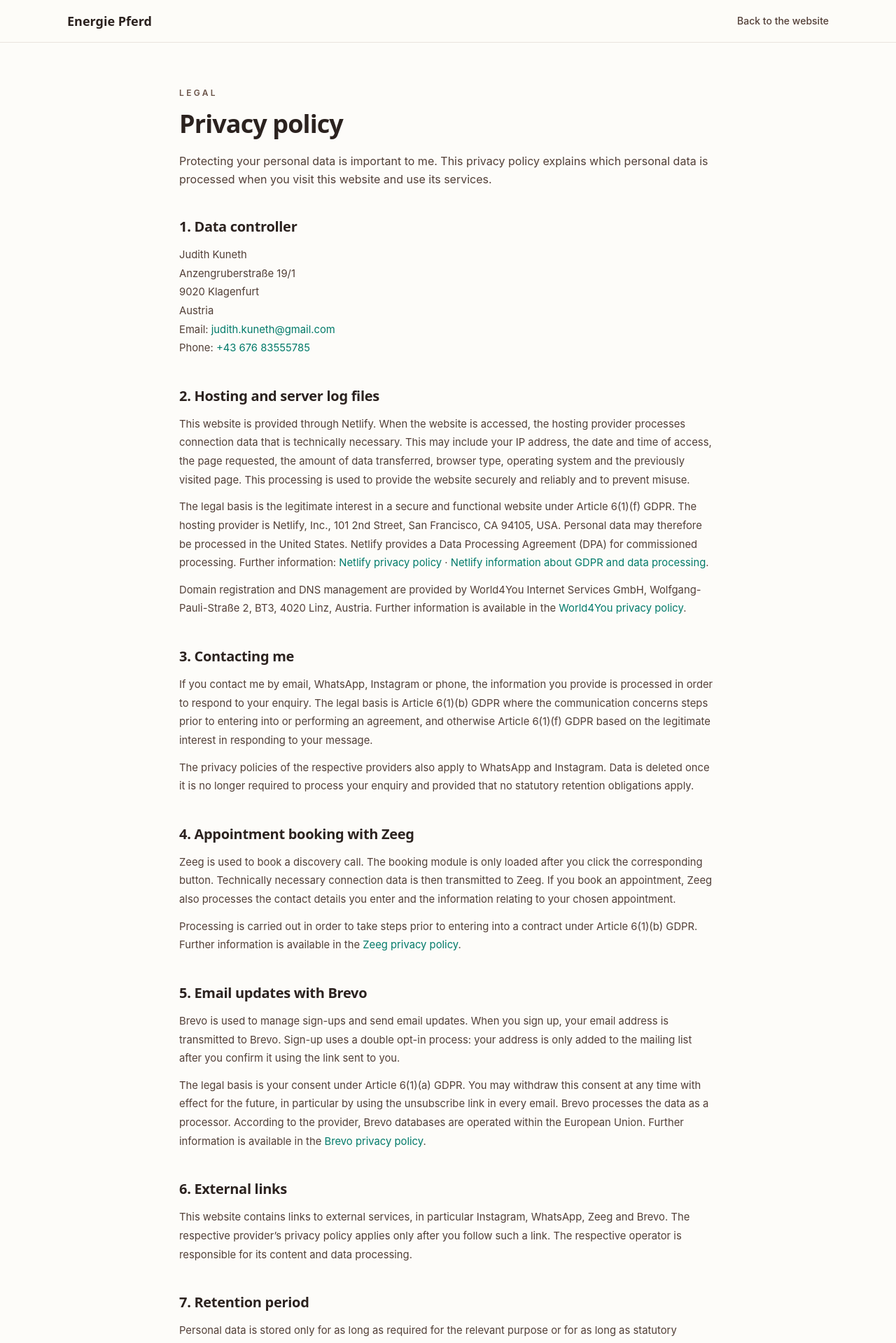
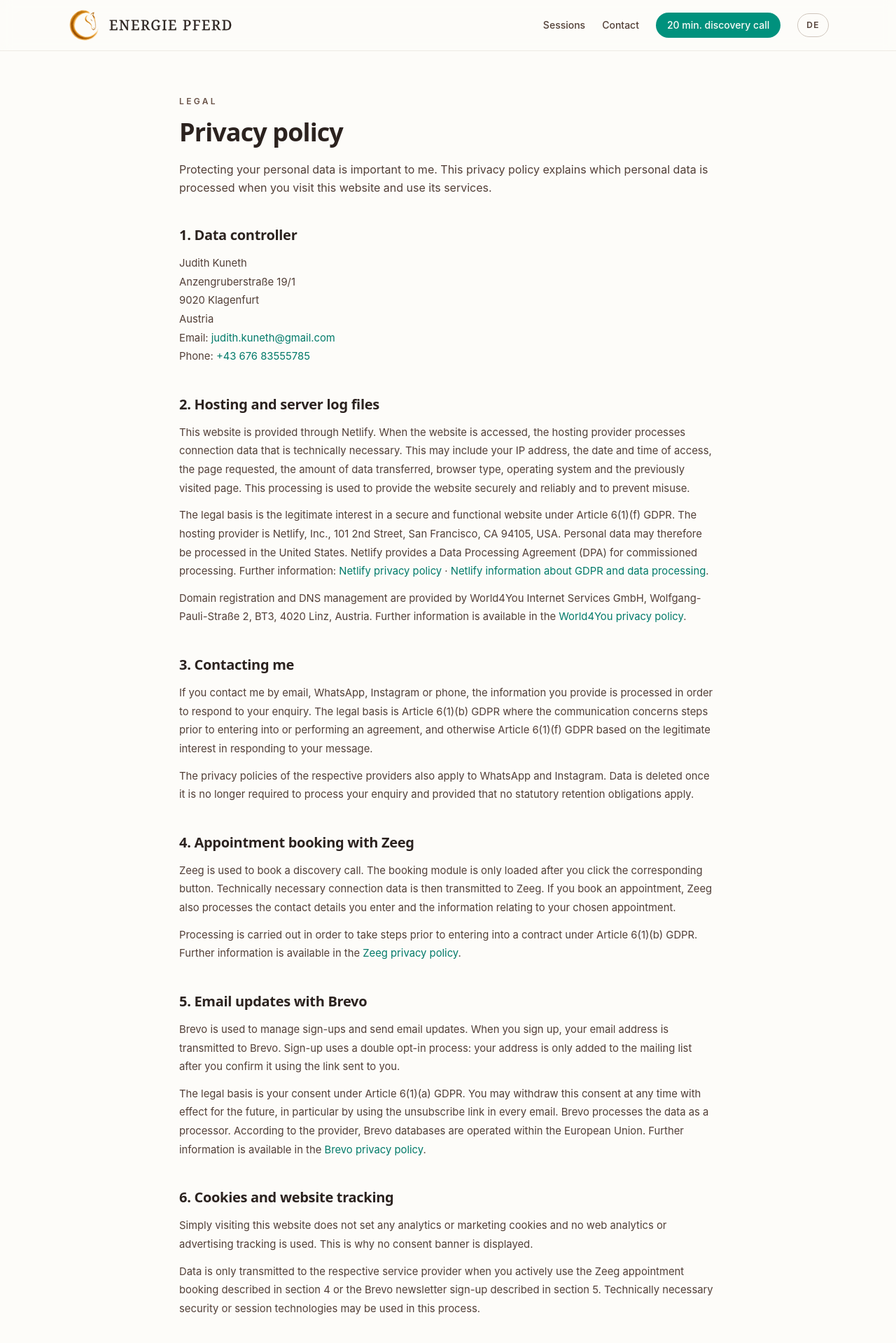
Before and after one commit to judithkuneth/energie-pferd, a Vue app: page /en/privacy in a window 1280 px wide. Shown: the top 1919 px of the page at 70% size. Built offline with nearby package versions, Linux system fonts and the light colour scheme; a web font is replaced by a local one.

Commit message:
Add shared header and cookie transparency

```diff
--- /dev/null
+++ b/src/components/SiteHeader.vue
@@ -0,0 +1,18 @@
+<script setup lang="ts">
+import { ref } from 'vue'
+import SiteNav from '@/components/SiteNav.vue'
+import BookingModal from '@/components/BookingModal.vue'
+
+const isBookingOpen = ref(false)
+
+function openBooking() {
+  isBookingOpen.value = true
+}
+
+defineExpose({ openBooking })
+</script>
+
+<template>
+  <SiteNav @book="openBooking" />
+  <BookingModal :open="isBookingOpen" @close="isBookingOpen = false" />
+</template>
--- a/src/components/SiteNav.vue
+++ b/src/components/SiteNav.vue
@@ -12,8 +12,8 @@ const { t } = useI18n()
 const { alternateLocale, alternateLocation, homeLocation } = useSiteLocale()
 
 const items = computed(() => [
-  { label: t('navigation.offers'), href: '#angebote' },
-  { label: t('navigation.contact'), href: '#kontakt' },
+  { label: t('navigation.offers'), hash: '#angebote' },
+  { label: t('navigation.contact'), hash: '#kontakt' },
 ])
 
 const open = ref(false)
@@ -63,14 +63,14 @@ function openBooking() {
         class="hidden items-center gap-6 md:flex"
         :aria-label="t('navigation.main')"
       >
-        <a
+        <RouterLink
           v-for="item in items"
-          :key="item.href"
-          :href="item.href"
+          :key="item.hash"
+          :to="{ ...homeLocation, hash: item.hash }"
           class="text-sm font-medium text-taupe-700 no-underline transition hover:text-taupe-900"
         >
           {{ item.label }}
-        </a>
+        </RouterLink>
         <button
           type="button"
           class="rounded-full bg-primary-500 px-4 py-2 text-sm font-medium text-sand-50 no-underline transition hover:bg-primary-600"
@@ -142,15 +142,15 @@ function openBooking() {
       "
     >
       <div class="container-page flex flex-col gap-2 pb-4">
-        <a
+        <RouterLink
           v-for="item in items"
-          :key="item.href"
-          :href="item.href"
+          :key="item.hash"
+          :to="{ ...homeLocation, hash: item.hash }"
           class="rounded-xl px-3 py-2 text-sm font-medium text-taupe-800 no-underline hover:bg-white/70"
           @click="close"
         >
           {{ item.label }}
-        </a>
+        </RouterLink>
         <button
           type="button"
           class="mt-2 inline-flex items-center justify-center rounded-full bg-primary-500 px-4 py-3 text-sm font-medium text-sand-50 no-underline transition hover:bg-primary-600"
--- a/src/i18n/locales/de.ts
+++ b/src/i18n/locales/de.ts
@@ -156,6 +156,7 @@ export default {
     rights: 'Alle Rechte vorbehalten.',
     legalNotice: 'Impressum',
     privacy: 'Datenschutz',
+    cookieNotice: 'Diese Website enthält keine Analyse- oder Marketing-Cookies',
   },
   newsletterSuccess: {
     title: 'Schön, dass du dabei bist!',
@@ -218,18 +219,23 @@ export default {
     brevoP2:
       'Rechtsgrundlage ist deine Einwilligung gemäß Art. 6 Abs. 1 lit. a DSGVO. Du kannst diese jederzeit mit Wirkung für die Zukunft widerrufen, insbesondere über den Abmeldelink in jeder E-Mail. Brevo verarbeitet die Daten als Auftragsverarbeiter. Die Datenbanken von Brevo werden nach Angaben des Anbieters innerhalb der Europäischen Union betrieben. Weitere Informationen findest du in der',
     brevoLink: 'Datenschutzerklärung von Brevo',
-    externalTitle: '6. Externe Links',
+    cookiesTitle: '6. Cookies und Website-Tracking',
+    cookiesP1:
+      'Beim bloßen Besuch dieser Website werden keine Analyse- oder Marketing-Cookies gesetzt und kein Webanalyse- oder Werbe-Tracking eingesetzt. Daher wird kein Einwilligungsbanner angezeigt.',
+    cookiesP2:
+      'Erst wenn du die in Punkt 4 beschriebene Terminbuchung mit Zeeg oder die in Punkt 5 beschriebene Newsletter-Anmeldung mit Brevo aktiv nutzt, werden Daten an den jeweiligen Dienstleister übertragen. Dabei können technisch erforderliche Sicherheits- oder Sitzungstechnologien zum Einsatz kommen.',
+    externalTitle: '7. Externe Links',
     externalP1:
       'Diese Website enthält Links zu externen Angeboten, insbesondere Instagram, WhatsApp, Zeeg und Brevo. Erst wenn du einen solchen Link aufrufst, gelten die Datenschutzbestimmungen des jeweiligen Anbieters. Für deren Inhalte und Datenverarbeitung ist der jeweilige Betreiber verantwortlich.',
-    retentionTitle: '7. Speicherdauer',
+    retentionTitle: '8. Speicherdauer',
     retentionP1:
       'Personenbezogene Daten werden nur so lange gespeichert, wie dies für den jeweiligen Zweck erforderlich ist oder gesetzliche Aufbewahrungspflichten bestehen. Nach Wegfall des Zwecks beziehungsweise Ablauf der gesetzlichen Fristen werden die Daten gelöscht oder anonymisiert.',
-    rightsTitle: '8. Deine Rechte',
+    rightsTitle: '9. Deine Rechte',
     rightsP1:
       'Du hast im Rahmen der gesetzlichen Voraussetzungen das Recht auf Auskunft, Berichtigung, Löschung, Einschränkung der Verarbeitung, Datenübertragbarkeit sowie Widerspruch. Eine erteilte Einwilligung kannst du jederzeit mit Wirkung für die Zukunft widerrufen.',
     rightsP2:
       'Wenn du der Ansicht bist, dass die Verarbeitung deiner Daten gegen Datenschutzrecht verstößt, kannst du dich an die österreichische Datenschutzbehörde wenden:',
-    securityTitle: '9. Sicherheit und Aktualisierung',
+    securityTitle: '10. Sicherheit und Aktualisierung',
     securityP1:
       'Diese Website nutzt eine verschlüsselte Verbindung, sofern sie über HTTPS bereitgestellt wird. Die Datenschutzerklärung wird angepasst, wenn sich die Website, eingesetzte Dienste oder rechtliche Anforderungen ändern.',
     updated: 'Stand: August 2026',
--- a/src/i18n/locales/en.ts
+++ b/src/i18n/locales/en.ts
@@ -155,6 +155,7 @@ export default {
     rights: 'All rights reserved.',
     legalNotice: 'Legal notice',
     privacy: 'Privacy',
+    cookieNotice: 'This website does not use analytics or marketing cookies',
   },
   newsletterSuccess: {
     title: 'Welcome – I am glad you are here!',
@@ -217,18 +218,23 @@ export default {
     brevoP2:
       'The legal basis is your consent under Article 6(1)(a) GDPR. You may withdraw this consent at any time with effect for the future, in particular by using the unsubscribe link in every email. Brevo processes the data as a processor. According to the provider, Brevo databases are operated within the European Union. Further information is available in the',
     brevoLink: 'Brevo privacy policy',
-    externalTitle: '6. External links',
+    cookiesTitle: '6. Cookies and website tracking',
+    cookiesP1:
+      'Simply visiting this website does not set any analytics or marketing cookies and no web analytics or advertising tracking is used. This is why no consent banner is displayed.',
+    cookiesP2:
+      'Data is only transmitted to the respective service provider when you actively use the Zeeg appointment booking described in section 4 or the Brevo newsletter sign-up described in section 5. Technically necessary security or session technologies may be used in this process.',
+    externalTitle: '7. External links',
     externalP1:
       'This website contains links to external services, in particular Instagram, WhatsApp, Zeeg and Brevo. The respective provider’s privacy policy applies only after you follow such a link. The respective operator is responsible for its content and data processing.',
-    retentionTitle: '7. Retention period',
+    retentionTitle: '8. Retention period',
     retentionP1:
       'Personal data is stored only for as long as required for the relevant purpose or for as long as statutory retention obligations apply. Once the purpose no longer applies or the statutory periods have expired, the data is deleted or anonymised.',
-    rightsTitle: '8. Your rights',
+    rightsTitle: '9. Your rights',
     rightsP1:
       'Subject to the statutory requirements, you have the right to information, rectification, erasure, restriction of processing, data portability and objection. You may withdraw consent at any time with effect for the future.',
     rightsP2:
       'If you believe that the processing of your data violates data protection law, you may contact the Austrian Data Protection Authority:',
-    securityTitle: '9. Security and updates',
+    securityTitle: '10. Security and updates',
     securityP1:
       'This website uses an encrypted connection when it is provided over HTTPS. This privacy policy will be updated if the website, the services used or the legal requirements change.',
     updated: 'Last updated: August 2026',
--- a/src/pages/ImprintPage.vue
+++ b/src/pages/ImprintPage.vue
@@ -1,30 +1,14 @@
 <script setup lang="ts">
 import { useI18n } from 'vue-i18n'
+import SiteHeader from '@/components/SiteHeader.vue'
 import SiteFooter from '@/sections/SiteFooter.vue'
-import { useSiteLocale } from '@/composables/useSiteLocale'
 
 const { t } = useI18n()
-const { homeLocation } = useSiteLocale()
 </script>
 
 <template>
   <div class="min-h-dvh bg-sand-50 font-sans text-taupe-800">
-    <header class="border-b border-taupe-200/50 bg-sand-50/90">
-      <div class="container-page flex items-center justify-between gap-4 py-4">
-        <RouterLink
-          :to="homeLocation"
-          class="font-serif text-lg font-semibold text-taupe-900 no-underline"
-        >
-          Energie Pferd
-        </RouterLink>
-        <RouterLink
-          :to="homeLocation"
-          class="text-sm font-medium text-taupe-700 no-underline transition hover:text-primary-600"
-        >
-          {{ t('common.backToWebsite') }}
-        </RouterLink>
-      </div>
-    </header>
+    <SiteHeader />
 
     <main class="container-page py-12 sm:py-16">
       <article class="mx-auto max-w-3xl">
--- a/src/pages/NewsletterSuccessPage.vue
+++ b/src/pages/NewsletterSuccessPage.vue
@@ -1,5 +1,6 @@
 <script setup lang="ts">
 import { useI18n } from 'vue-i18n'
+import SiteHeader from '@/components/SiteHeader.vue'
 import SiteFooter from '@/sections/SiteFooter.vue'
 import { useSiteLocale } from '@/composables/useSiteLocale'
 
@@ -9,22 +10,7 @@ const { homeLocation } = useSiteLocale()
 
 <template>
   <div class="flex min-h-dvh flex-col bg-sand-50 font-sans text-taupe-800">
-    <header class="border-b border-taupe-200/50 bg-sand-50/90">
-      <div class="container-page flex items-center justify-between gap-4 py-4">
-        <RouterLink
-          :to="homeLocation"
-          class="font-serif text-lg font-semibold text-taupe-900 no-underline"
-        >
-          Energie Pferd
-        </RouterLink>
-        <RouterLink
-          :to="homeLocation"
-          class="text-sm font-medium text-taupe-700 no-underline transition hover:text-primary-600"
-        >
-          {{ t('common.backToWebsite') }}
-        </RouterLink>
-      </div>
-    </header>
+    <SiteHeader />
 
     <main class="container-page flex flex-1 items-center py-16 sm:py-24">
       <article class="mx-auto max-w-2xl text-center">
--- a/src/pages/PrivacyPolicyPage.vue
+++ b/src/pages/PrivacyPolicyPage.vue
@@ -1,21 +1,6 @@
 <template>
   <div class="min-h-dvh bg-sand-50 font-sans text-taupe-800">
-    <header class="border-b border-taupe-200/50 bg-sand-50/90">
-      <div class="container-page flex items-center justify-between gap-4 py-4">
-        <RouterLink
-          :to="homeLocation"
-          class="font-serif text-lg font-semibold text-taupe-900 no-underline"
-        >
-          Energie Pferd
-        </RouterLink>
-        <RouterLink
-          :to="homeLocation"
-          class="text-sm font-medium text-taupe-700 no-underline transition hover:text-primary-600"
-        >
-          {{ t('common.backToWebsite') }}
-        </RouterLink>
-      </div>
-    </header>
+    <SiteHeader />
 
     <main class="container-page py-12 sm:py-16">
       <article class="mx-auto max-w-3xl">
@@ -96,6 +81,12 @@
             </p>
           </section>
 
+          <section id="cookies-and-tracking" class="scroll-mt-24">
+            <h2>{{ t('privacyPolicy.cookiesTitle') }}</h2>
+            <p>{{ t('privacyPolicy.cookiesP1') }}</p>
+            <p>{{ t('privacyPolicy.cookiesP2') }}</p>
+          </section>
+
           <section>
             <h2>{{ t('privacyPolicy.externalTitle') }}</h2>
             <p>{{ t('privacyPolicy.externalP1') }}</p>
@@ -131,11 +122,12 @@
 <script setup lang="ts">
 import { computed } from 'vue'
 import { useI18n } from 'vue-i18n'
+import SiteHeader from '@/components/SiteHeader.vue'
 import SiteFooter from '@/sections/SiteFooter.vue'
 import { useSiteLocale } from '@/composables/useSiteLocale'
 
 const { t } = useI18n()
-const { homeLocation, locale } = useSiteLocale()
+const { locale } = useSiteLocale()
 const zeegPrivacyUrl = computed(() =>
   locale.value === 'en' ? 'https://zeeg.me/en/legal/privacy' : 'https://zeeg.me/de/legal/privacy',
 )
```
Also changed, not shown: src/pages/HomePage.vue (+5 -8 lines), src/pages/NotFoundPage.vue (+5 -2 lines), src/router/index.ts (+7 -0 lines), src/sections/SiteFooter.vue (+11 -2 lines).
